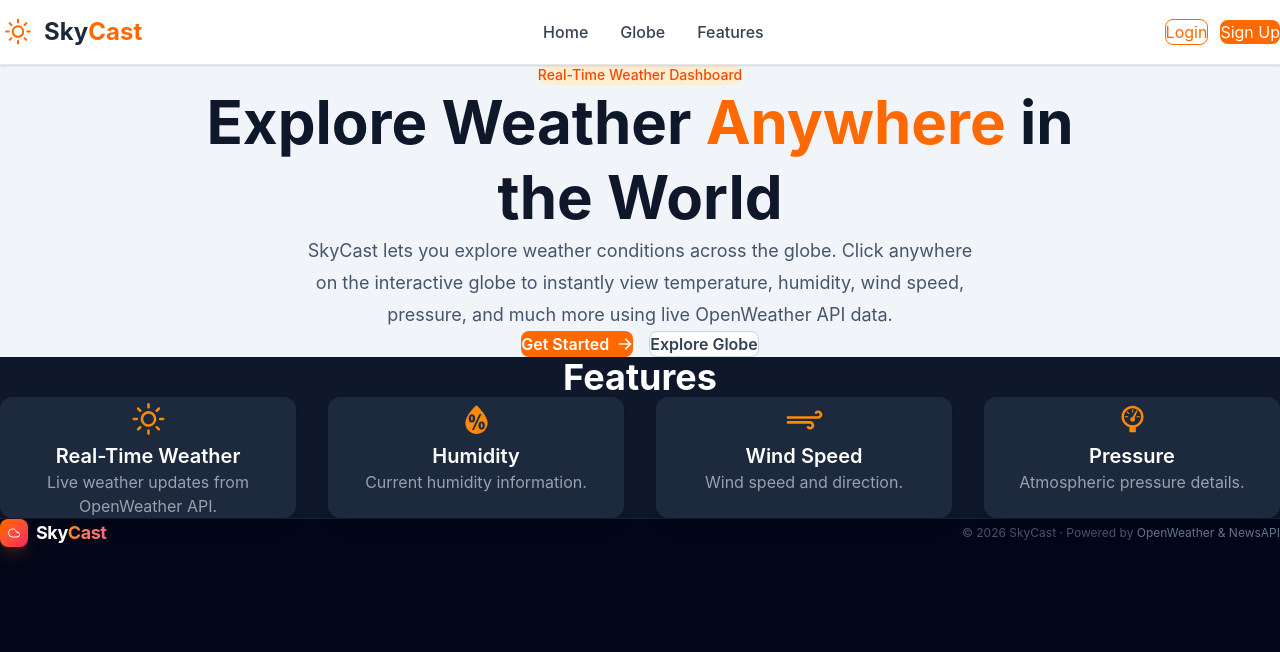
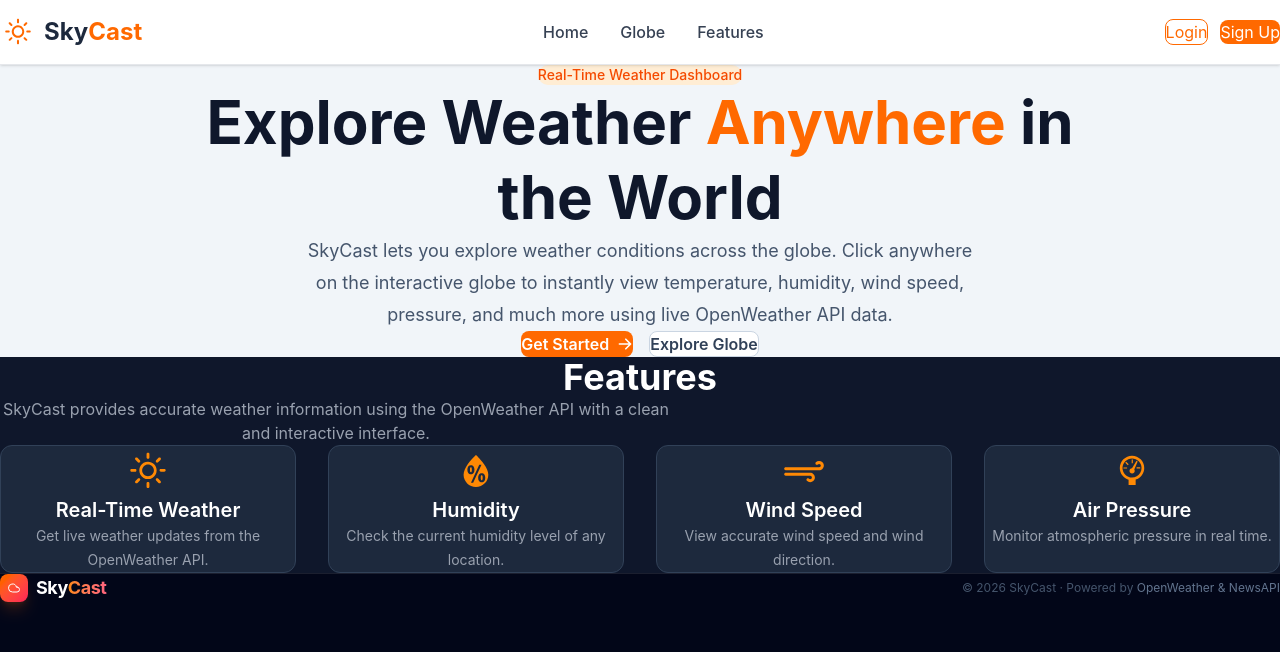
Before and after one commit to durga-001/skycast, a React app in the folder frontend/: page / in a window 1280 px wide. Shown: the top 652 px of the page. Built offline with nearby package versions, Linux system fonts and the light colour scheme; the HTML template or start-up script is replaced by a standard one.

Commit message:
feat: added

```diff
--- a/frontend/src/components/Features.jsx
+++ b/frontend/src/components/Features.jsx
@@ -8,45 +8,54 @@ import {
 const features = [
   {
     title: "Real-Time Weather",
-    desc: "Live weather updates from OpenWeather API.",
-    icon: <WiDaySunny size={45} />,
+    desc: "Get live weather updates from the OpenWeather API.",
+    icon: <WiDaySunny size={50} />,
   },
   {
     title: "Humidity",
-    desc: "Current humidity information.",
-    icon: <WiHumidity size={45} />,
+    desc: "Check the current humidity level of any location.",
+    icon: <WiHumidity size={50} />,
   },
   {
     title: "Wind Speed",
-    desc: "Wind speed and direction.",
-    icon: <WiStrongWind size={45} />,
+    desc: "View accurate wind speed and wind direction.",
+    icon: <WiStrongWind size={50} />,
   },
   {
-    title: "Pressure",
-    desc: "Atmospheric pressure details.",
-    icon: <WiBarometer size={45} />,
+    title: "Air Pressure",
+    desc: "Monitor atmospheric pressure in real time.",
+    icon: <WiBarometer size={50} />,
   },
 ];
 
 export default function Features() {
   return (
-    <section className="py-20 bg-slate-900">
-      <div className="max-w-7xl mx-auto px-6">
-        <h2 className="text-4xl font-bold text-center mb-14">Features</h2>
+    <section id="features" className="py-20 px-6 bg-slate-900 text-white">
+      <div className="max-w-7xl mx-auto">
+        {/* Heading */}
+        <div className="text-center mb-14">
+          <h2 className="text-4xl font-bold mb-3">Features</h2>
 
-        <div className="grid md:grid-cols-2 lg:grid-cols-4 gap-8">
+          <p className="text-gray-400 max-w-2xl mx-auto">
+            SkyCast provides accurate weather information using the OpenWeather
+            API with a clean and interactive interface.
+          </p>
+        </div>
+
+        {/* Feature Cards */}
+        <div className="grid gap-8 sm:grid-cols-2 lg:grid-cols-4">
           {features.map((item) => (
             <div
               key={item.title}
-              className="bg-slate-800 rounded-xl p-6 text-center shadow-lg"
+              className="bg-slate-800 rounded-xl p-8 text-center border border-slate-700 hover:border-orange-400 transition duration-300"
             >
-              <div className="text-orange-400 flex justify-center mb-5">
+              <div className="flex justify-center text-orange-400 mb-5">
                 {item.icon}
               </div>
 
               <h3 className="text-xl font-semibold mb-3">{item.title}</h3>
 
-              <p className="text-gray-400">{item.desc}</p>
+              <p className="text-gray-400 text-sm leading-6">{item.desc}</p>
             </div>
           ))}
         </div>
```
